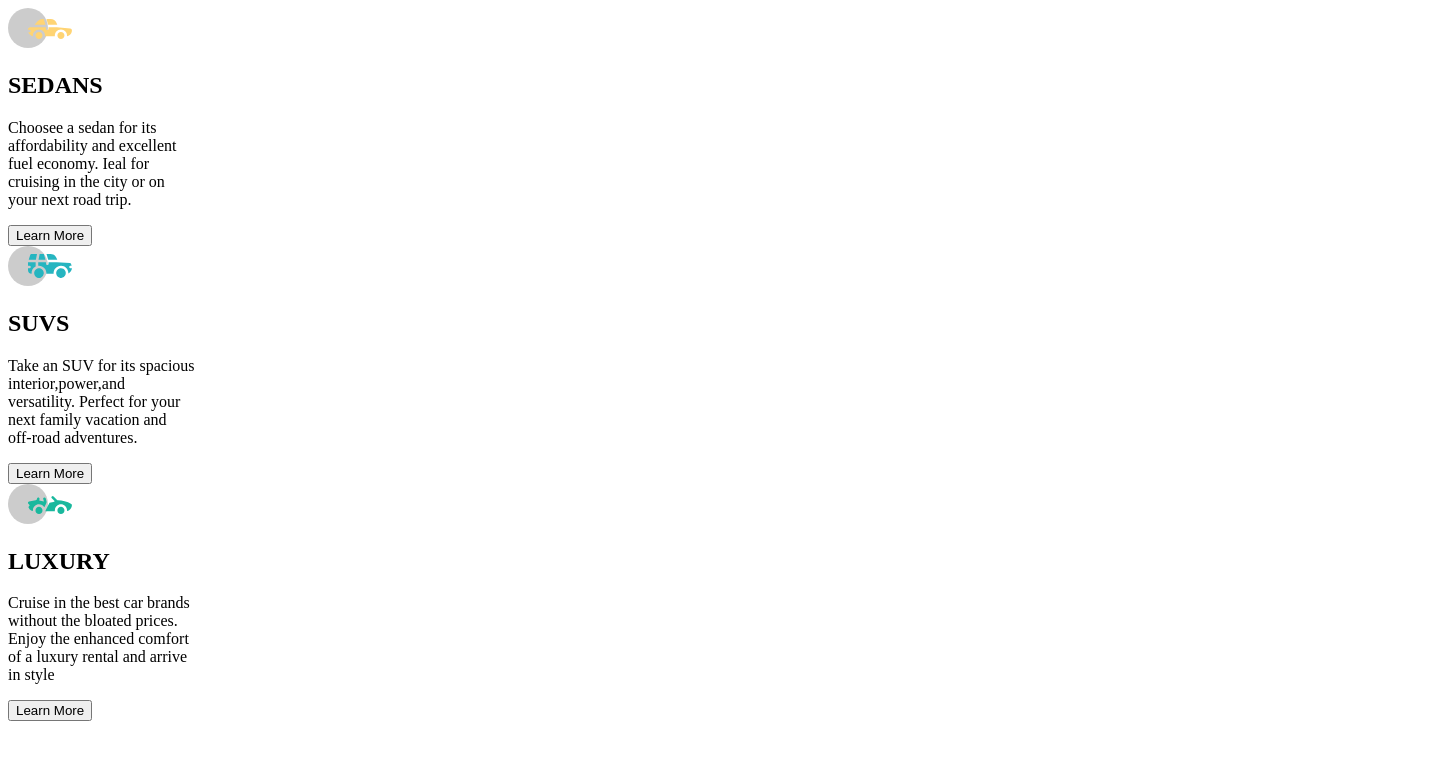
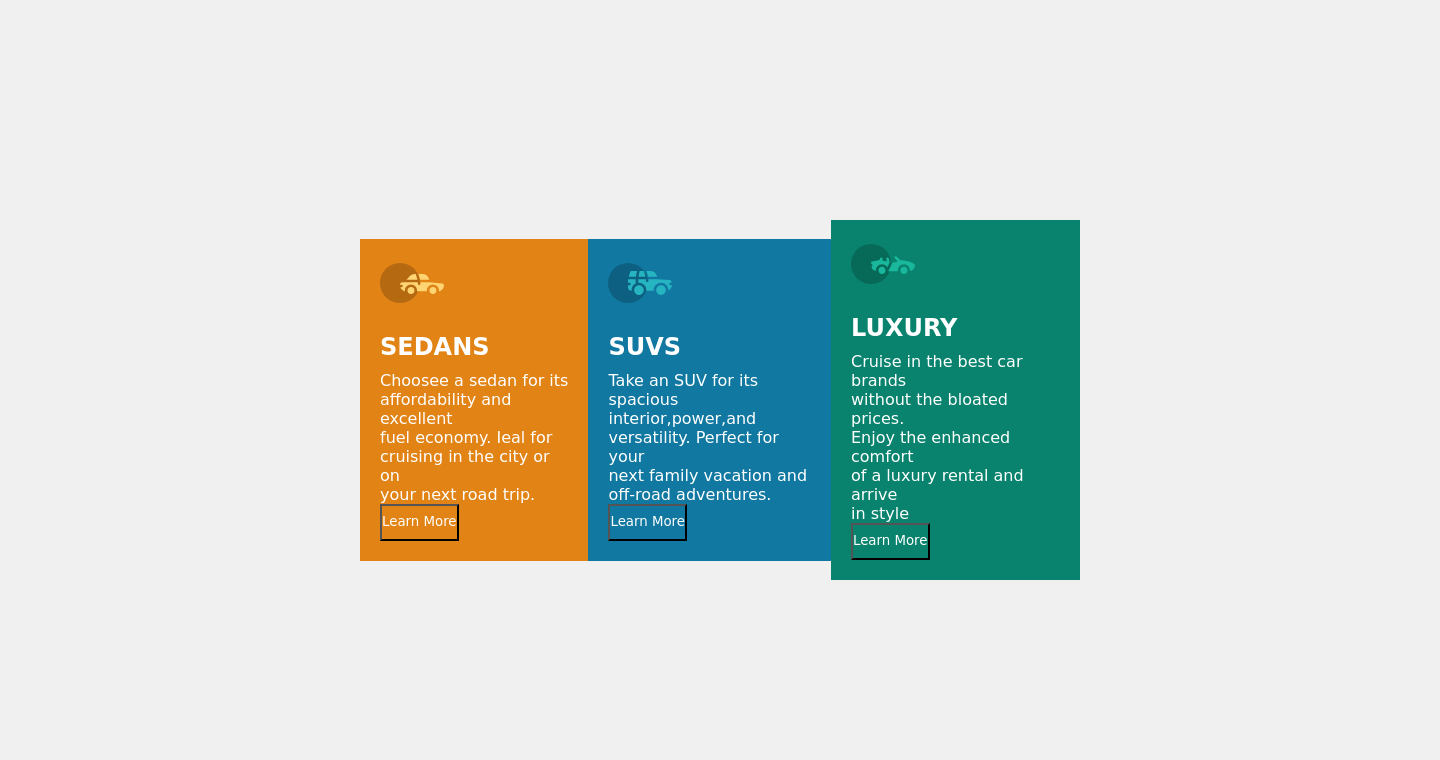
Before and after one commit to BlaqKulture/layout, a plain HTML site: page FLEX BOX/index.html in a window 1280 px wide. Shown: the whole page, 1440 px wide, since content can reach past the window. Drawn offline with Linux system fonts and the light colour scheme; a web font is replaced by a local one.

Commit message:
Update index.html

```diff
--- a/FLEX BOX/index.html
+++ b/FLEX BOX/index.html
@@ -6,7 +6,7 @@
     <meta name="viewport" content="width=device-width, initial-scale=1.0" />
     <title>FlexBox Layout</title>
   </head>
-  <link rel="stylesheet" href="css.css" />
+  <link rel="stylesheet" href="style.css" />
   <link rel="stylesheet" href="https://fonts.google.com/specimen/Big+Shoulders+Display" />
   <link rel="stylesheet" href="https://fonts.google.com/specimen/Lexend+Deca" />
   <body>
```
